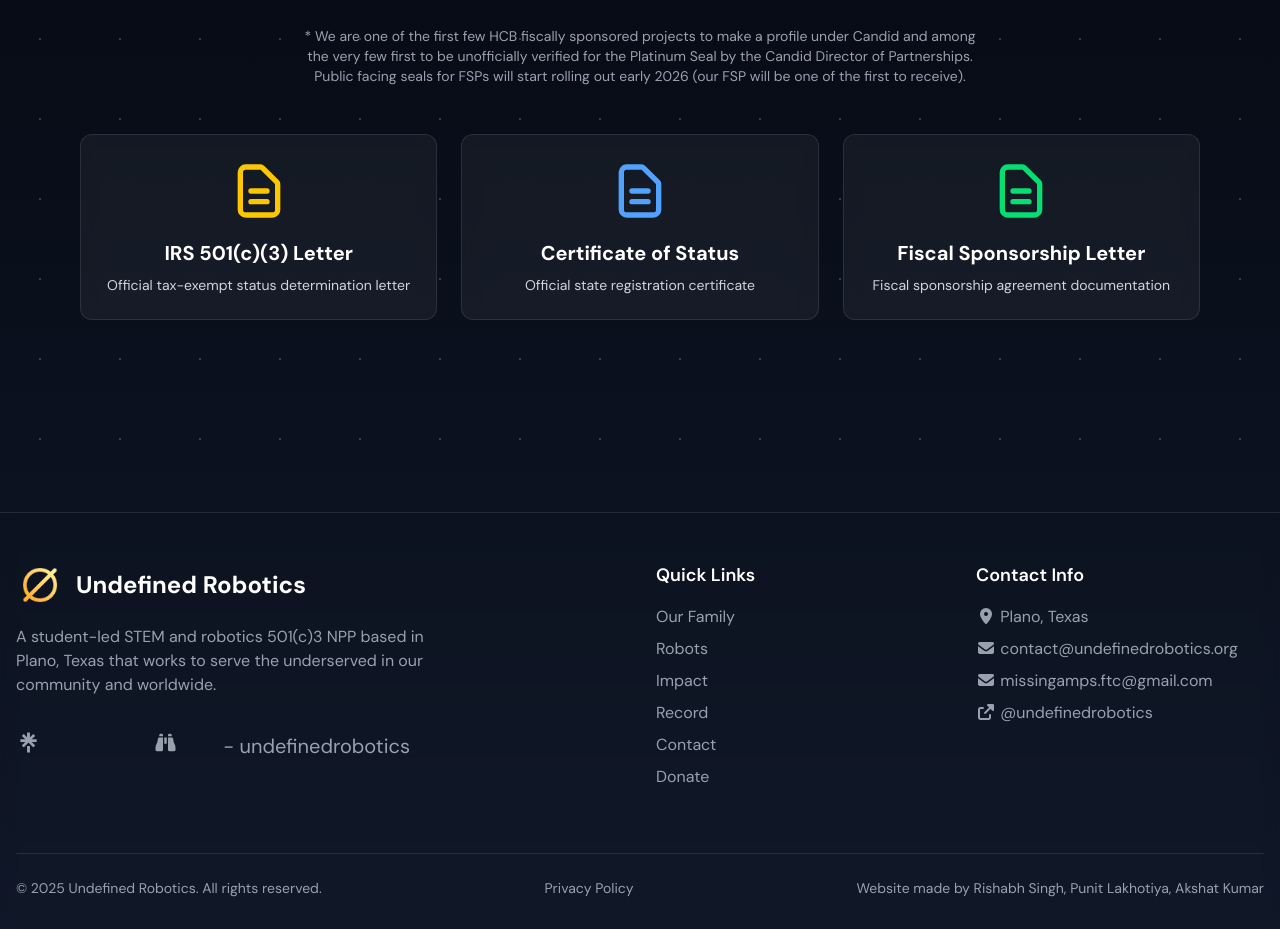
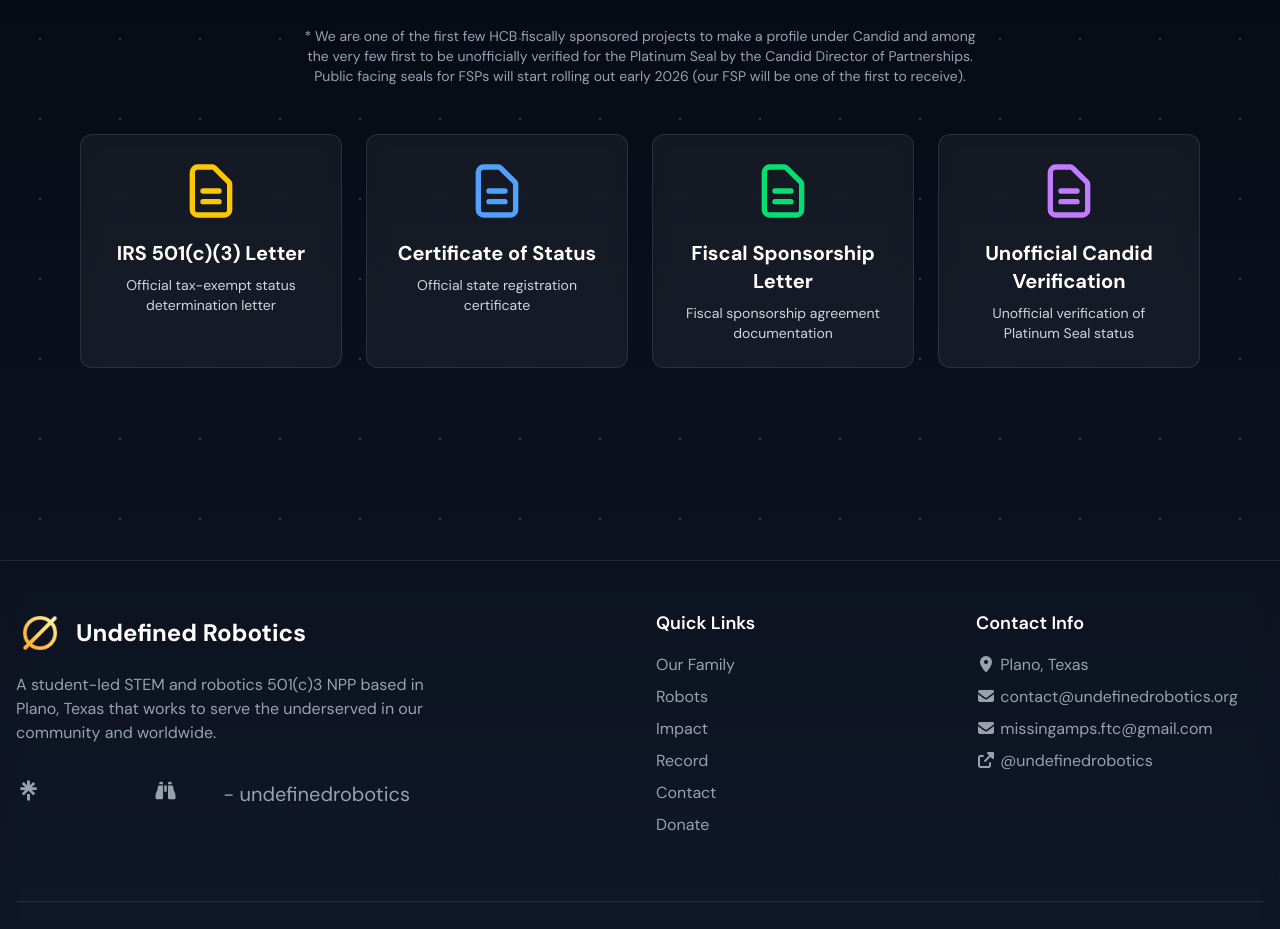
Before and after one commit to RishabhSingh08/undefinedRobotics, a SvelteKit app: page /record in a window 1280 px wide. Shown: the part 2481-3410 px from the top of the page. Built offline with nearby package versions, Linux system fonts and the light colour scheme; some icons are missing; a web font is replaced by a local one; what tailwindcss-animated would draw is missing.

Commit message:
Refactor code structure for improved readability and maintainability

```diff
--- a/src/lib/components/StatsGrid.svelte
+++ b/src/lib/components/StatsGrid.svelte
@@ -15,7 +15,7 @@
   ];
 
   const sponsorshipSources = [
-    { name: '24-25: Cafelli Technologies', amount: '$1,000.00', date: '11/3/2024' },
+    { name: '24-25: Cafell Technologies', amount: '$1,000.00', date: '11/3/2024' },
     { name: '24-25: Polymaker', amount: '$400.00', date: '10/27/2024' },
     { name: '25-26: Build Live', amount: '$5,467.00', date: '10/1/2025' },
     { name: '25-26: Team Fees', amount: '$3,008.01', date: '7/16/2025' },
--- a/src/routes/family/+page.svelte
+++ b/src/routes/family/+page.svelte
@@ -448,7 +448,7 @@
         <div class="team-content">
           <div class="mb-12">
             <div class="w-full h-96 rounded-2xl overflow-hidden border border-gray-700">
-              <img src={team} alt="Official team photo of Undefined Robotics, FTC Team 25782" class="w-full h-full object-cover"/>
+              <img src={team} alt="Undefined Robotics, FTC Team 25782" class="w-full h-full object-cover"/>
             </div>
           </div>
 
--- a/src/routes/record/+page.svelte
+++ b/src/routes/record/+page.svelte
@@ -1,5 +1,6 @@
 <script>
     import { onMount } from 'svelte';
+    import { fade, scale } from 'svelte/transition';
     import hero5 from "../../lib/images/hero/5.png";
     import hero6 from "../../lib/images/hero/6.png";
     import hero12 from "../../lib/images/hero/12.png";
@@ -7,12 +8,14 @@
     import irsLetter from "../../lib/images/files/IRS Letter (1).pdf";
     import certificateOfStatus from "../../lib/images/files/Certificate of Status.pdf";
     import fiscalSponsorshipLetter from "../../lib/images/files/fiscal_sponsorship_letter (1).pdf";
+    import candidScreenshot from "../../lib/images/candidscreenshot.png";
 
     const carouselImages1 = [hero5, hero6];
     const carouselImages2 = [hero12];
 
     let currentIndex1 = 0;
     let currentIndex2 = 0;
+    let showCandidModal = false;
 
     onMount(() => {
         const interval1 = setInterval(() => {
@@ -358,7 +361,7 @@
           </p>
         </div>
 
-        <div class="grid md:grid-cols-3 gap-6">
+        <div class="grid md:grid-cols-2 lg:grid-cols-4 gap-6">
           <a href={irsLetter} target="_blank" rel="noopener noreferrer" class="bg-white/5 backdrop-blur-sm rounded-xl p-6 border border-white/10 hover:bg-white/10 transition-all duration-300 group">
             <div class="flex items-center justify-center mb-4">
               <svg class="w-16 h-16 text-yellow-400 group-hover:scale-110 transition-transform duration-200" fill="none" stroke="currentColor" viewBox="0 0 24 24">
@@ -388,9 +391,51 @@
             <h3 class="text-xl font-bold text-white mb-2 text-center">Fiscal Sponsorship Letter</h3>
             <p class="text-gray-300 text-sm text-center">Fiscal sponsorship agreement documentation</p>
           </a>
+
+          <button on:click={() => showCandidModal = true} class="bg-white/5 backdrop-blur-sm rounded-xl p-6 border border-white/10 hover:bg-white/10 transition-all duration-300 group text-left w-full">
+            <div class="flex items-center justify-center mb-4">
+              <svg class="w-16 h-16 text-purple-400 group-hover:scale-110 transition-transform duration-200" fill="none" stroke="currentColor" viewBox="0 0 24 24">
+                <path stroke-linecap="round" stroke-linejoin="round" stroke-width="2" d="M9 12h6m-6 4h6m2 5H7a2 2 0 01-2-2V5a2 2 0 012-2h5.586a1 1 0 01.707.293l5.414 5.414a1 1 0 01.293.707V19a2 2 0 01-2 2z" />
+              </svg>
+            </div>
+            <h3 class="text-xl font-bold text-white mb-2 text-center">Unofficial Candid Verification</h3>
+            <p class="text-gray-300 text-sm text-center">Unofficial verification of Platinum Seal status</p>
+          </button>
         </div>
 
         </div>
       </div>
     </div>
 </section>
+
+{#if showCandidModal}
+  <div
+    class="fixed inset-0 z-50 flex items-center justify-center p-4 bg-black/90 backdrop-blur-md"
+    on:click={() => showCandidModal = false}
+    transition:fade={{ duration: 200 }}
+  >
+    <div
+      class="relative max-w-5xl w-full bg-gray-900 rounded-2xl border border-white/10 shadow-2xl overflow-hidden"
+      on:click|stopPropagation
+      transition:scale={{ duration: 200, start: 0.95 }}
+    >
+      <!-- Header -->
+      <div class="flex items-center justify-between p-4 border-b border-white/10 bg-white/5">
+        <h3 class="text-xl font-bold text-white">Unofficial Candid Verification</h3>
+        <button
+          class="p-2 text-gray-400 hover:text-white hover:bg-white/10 rounded-lg transition-colors"
+          on:click={() => showCandidModal = false}
+        >
+          <svg class="w-6 h-6" fill="none" stroke="currentColor" viewBox="0 0 24 24">
+            <path stroke-linecap="round" stroke-linejoin="round" stroke-width="2" d="M6 18L18 6M6 6l12 12" />
+          </svg>
+        </button>
+      </div>
+
+      <!-- Content -->
+      <div class="p-1 bg-black/40 overflow-y-auto max-h-[80vh]">
+        <img src={candidScreenshot} alt="Candid Verification Screenshot" class="w-full h-auto rounded-lg shadow-lg" />
+      </div>
+    </div>
+  </div>
+{/if}
```
Also changed, not shown: src/lib/images/candidscreenshot.png (added).
